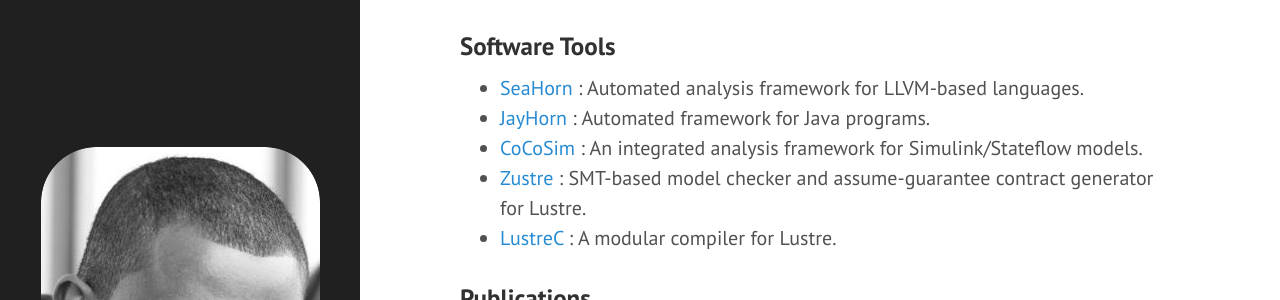
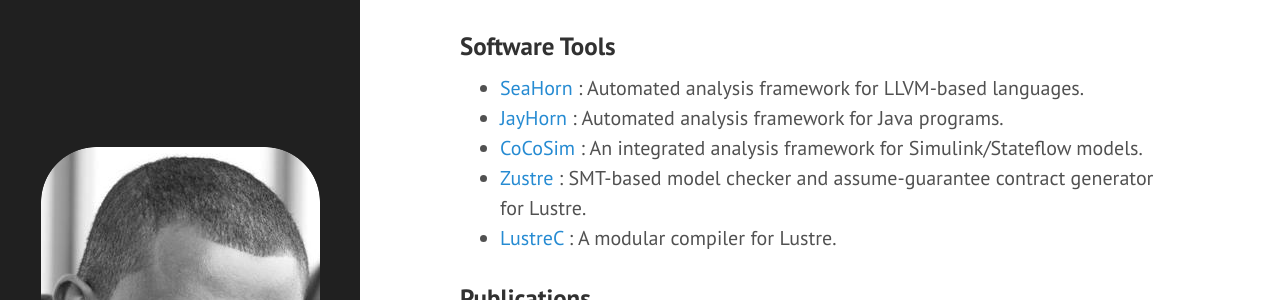
Before and after one commit to lememta/lememta.github.io, a Jekyll site: the page built from research.md, in a window 1280 px wide and 1225 px high. Shown: the part 350-650 px from the top of the window. Built offline with Jekyll 4.4.1, drawn with Linux system fonts in a browser that asks for light colours; nearby versions of some CDN libraries.

```diff
--- a/research.md
+++ b/research.md
@@ -14,7 +14,7 @@
 
 ### Software Tools ###
 * [SeaHorn][seahorn] : Automated analysis framework for LLVM-based languages.
-* [JayHorn][jayhorn] : Automated framework for Java programs.
+* [JayHorn][jayhorn] : Automated analysis framework for Java programs.
 * [CoCoSim][cocosim] : An integrated analysis framework for Simulink/Stateflow models.
 * [Zustre][zustre] : SMT-based model checker and assume-guarantee contract generator for Lustre.
 * [LustreC][lustrec] : A modular compiler for Lustre.
```
